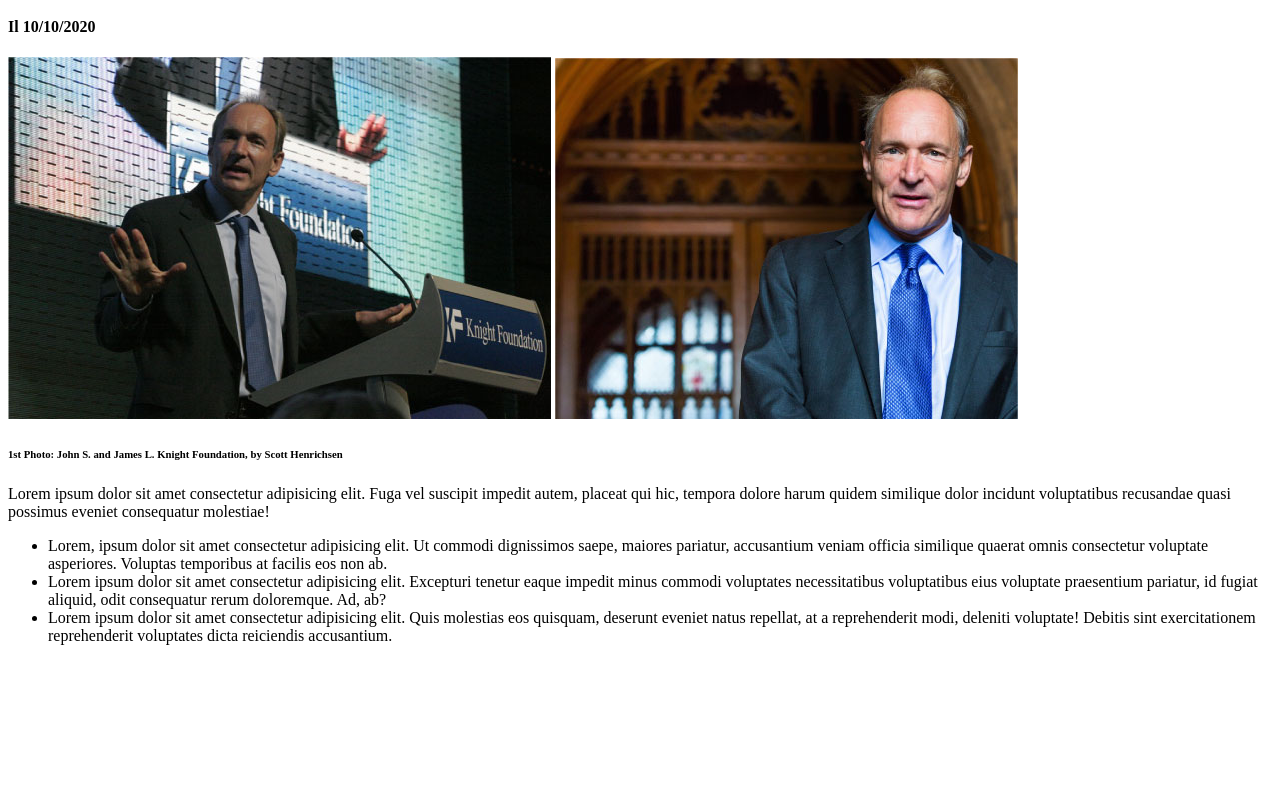
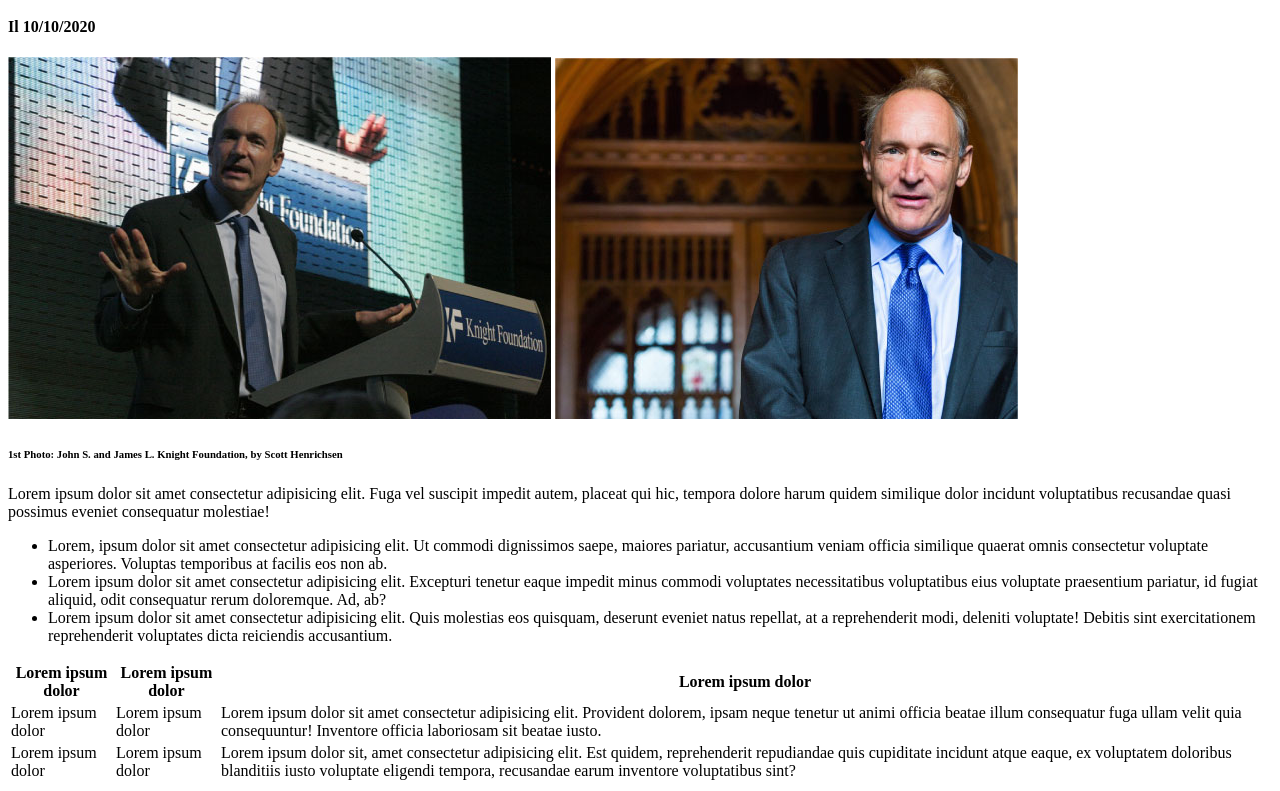
Before and after one commit to Aribunfi/html-css-booleaner, a plain HTML site: page index.html in a window 1280 px wide. Shown: the part 463-1254 px from the top of the page. Before the commit the page ends 1124 px from the top, so only its background shows below. Drawn offline with Linux system fonts and the light colour scheme.

Commit message:
table - elements

```diff
--- a/index.html
+++ b/index.html
@@ -26,7 +26,23 @@
             <li>Lorem ipsum dolor sit amet consectetur adipisicing elit. Excepturi tenetur eaque impedit minus commodi voluptates necessitatibus voluptatibus eius voluptate praesentium pariatur, id fugiat aliquid, odit consequatur rerum doloremque. Ad, ab?</li>
             <li>Lorem ipsum dolor sit amet consectetur adipisicing elit. Quis molestias eos quisquam, deserunt eveniet natus repellat, at a reprehenderit modi, deleniti voluptate! Debitis sint exercitationem reprehenderit voluptates dicta reiciendis accusantium.</li>
         </ul>
-
+        <table>
+            <tr>
+                <th>Lorem ipsum dolor</th>
+                <th>Lorem ipsum dolor</th>
+                <th>Lorem ipsum dolor</th>
+            </tr>
+            <tr>
+                <td>Lorem ipsum dolor</td>
+                <td>Lorem ipsum dolor</td>
+                <td>Lorem ipsum dolor sit amet consectetur adipisicing elit. Provident dolorem, ipsam neque tenetur ut animi officia beatae illum consequatur fuga ullam velit quia consequuntur! Inventore officia laboriosam sit beatae iusto.</td>
+            </tr>
+            <tr>
+                <td>Lorem ipsum dolor</td>
+                <td>Lorem ipsum dolor</td>
+                <td>Lorem ipsum dolor sit, amet consectetur adipisicing elit. Est quidem, reprehenderit repudiandae quis cupiditate incidunt atque eaque, ex voluptatem doloribus blanditiis iusto voluptate eligendi tempora, recusandae earum inventore voluptatibus sint?</td>
+            </tr>
+        </table>
 
     </main>
 
```
